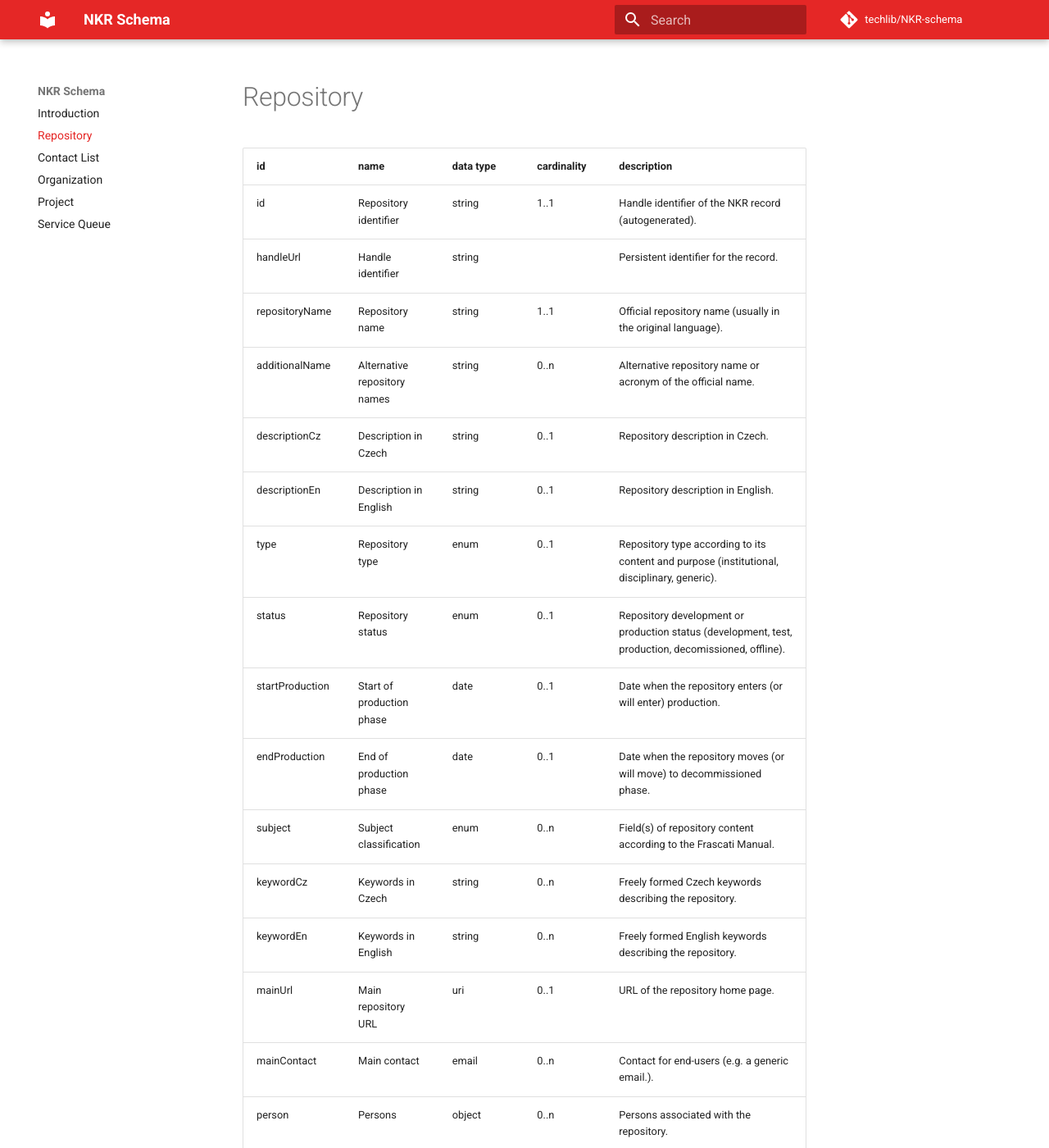
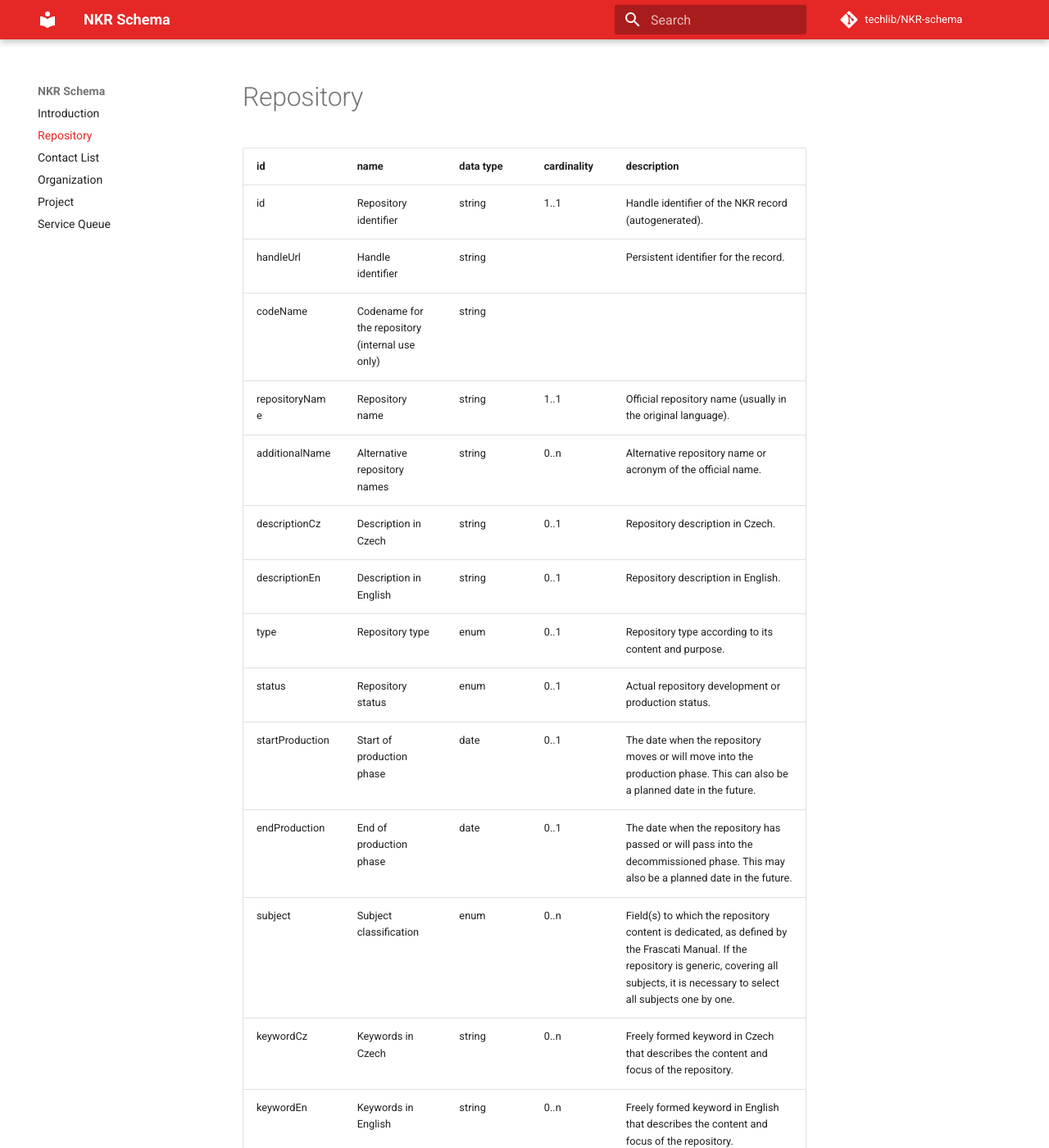
Before and after one commit to techlib/NKR-schema, an MkDocs documentation site: the page built from docs/repository.md, in a window 1280 px wide and 1400 px high. Shown: the whole window at 82% size. Built offline with MkDocs 1.6.1 and Material for MkDocs 9.7.7, drawn with Linux system fonts in a browser that asks for light colours; comment, search, counter and statistics services are not loaded.

Commit message:
Update repository.md

```diff
--- a/docs/repository.md
+++ b/docs/repository.md
@@ -2,17 +2,18 @@ id | name | data type | cardinality | description
 -- | -- | -- | -- | --
 id | Repository identifier | string | 1..1 | Handle identifier of the NKR record (autogenerated).
 handleUrl | Handle identifier | string | | Persistent identifier for the record.
+codeName | Codename for the repository (internal use only) | string | |
 repositoryName | Repository name | string | 1..1 | Official repository name (usually in the original language).
 additionalName | Alternative repository names | string | 0..n | Alternative repository name or acronym of the official name.
 descriptionCz | Description in Czech | string  | 0..1 | Repository description in Czech.
 descriptionEn | Description in English | string  | 0..1 | Repository description in English.
-type | Repository type | enum | 0..1 | Repository type according to its content and purpose (institutional, disciplinary, generic).
-status | Repository status | enum | 0..1 | Repository development or production status (development, test, production, decomissioned, offline).
-startProduction | Start of production phase | date | 0..1 | Date when the repository enters (or will enter) production.
-endProduction | End of production phase | date | 0..1 | Date when the repository moves (or will move) to decommissioned phase.
-subject | Subject classification | enum | 0..n | Field(s) of repository content according to the Frascati Manual.
-keywordCz | Keywords in Czech | string | 0..n | Freely formed Czech keywords describing the repository.
-keywordEn | Keywords in English | string | 0..n | Freely formed English keywords describing the repository.
+type | Repository type | enum | 0..1 | Repository type according to its content and purpose.
+status | Repository status | enum | 0..1 | Actual repository development or production status.
+startProduction | Start of production phase | date | 0..1 | The date when the repository moves or will move into the production phase. This can also be a planned date in the future.
+endProduction | End of production phase | date | 0..1 | The date when the repository has passed or will pass into the decommissioned phase. This may also be a planned date in the future.
+subject | Subject classification | enum | 0..n | Field(s) to which the repository content is dedicated, as defined by the Frascati Manual. If the repository is generic, covering all subjects, it is necessary to select all subjects one by one.
+keywordCz | Keywords in Czech | string | 0..n | Freely formed keyword in Czech that describes the content and focus of the repository.
+keywordEn | Keywords in English | string | 0..n | Freely formed keyword in English that describes the content and focus of the repository.
 mainUrl | Main repository URL | uri | 0..1 | URL of the repository home page.
 mainContact | Main contact | email | 0..n | Contact for end-users (e.g. a generic email.).
 person | Persons | object | 0..n | Persons associated with the repository.
```
